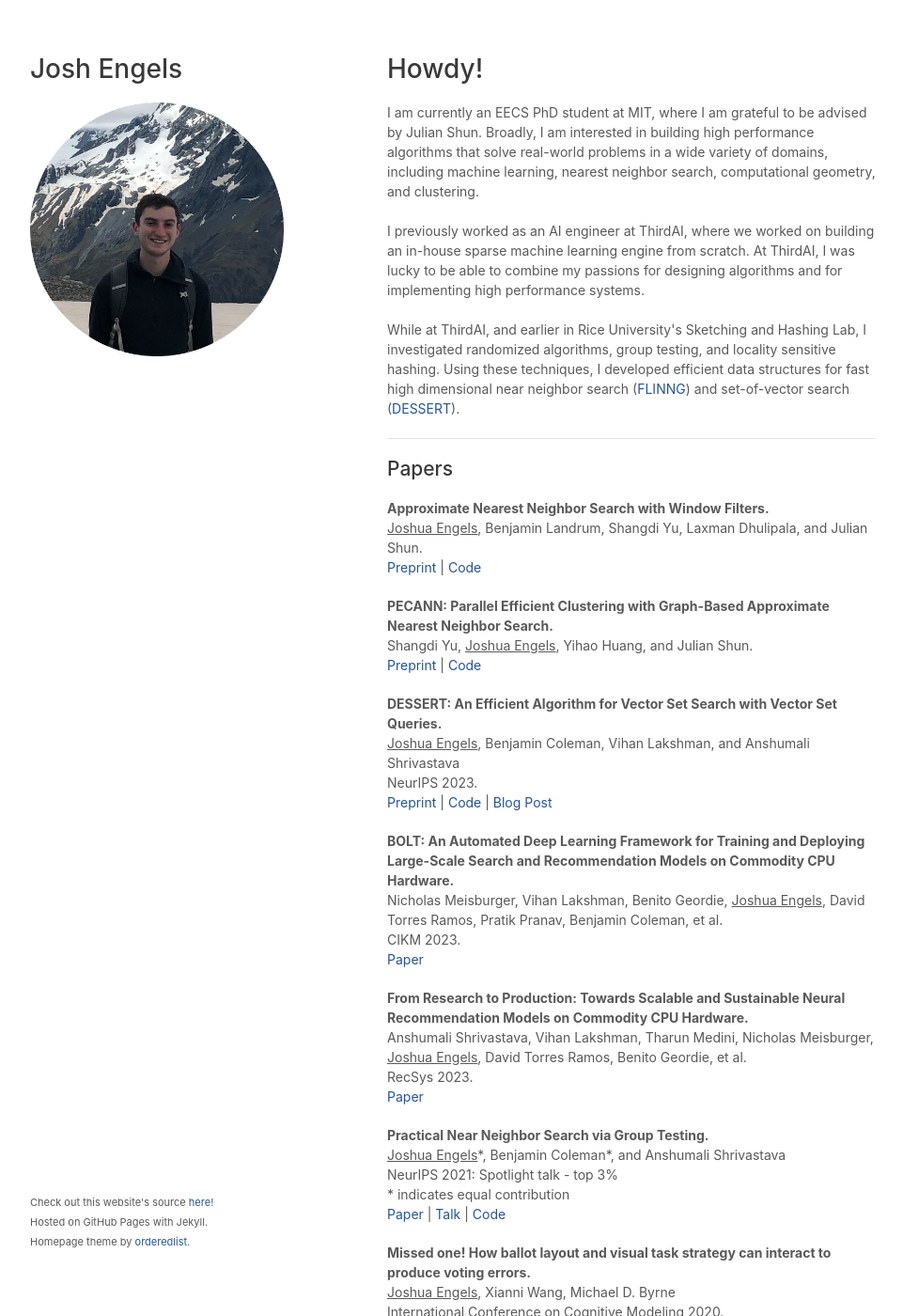
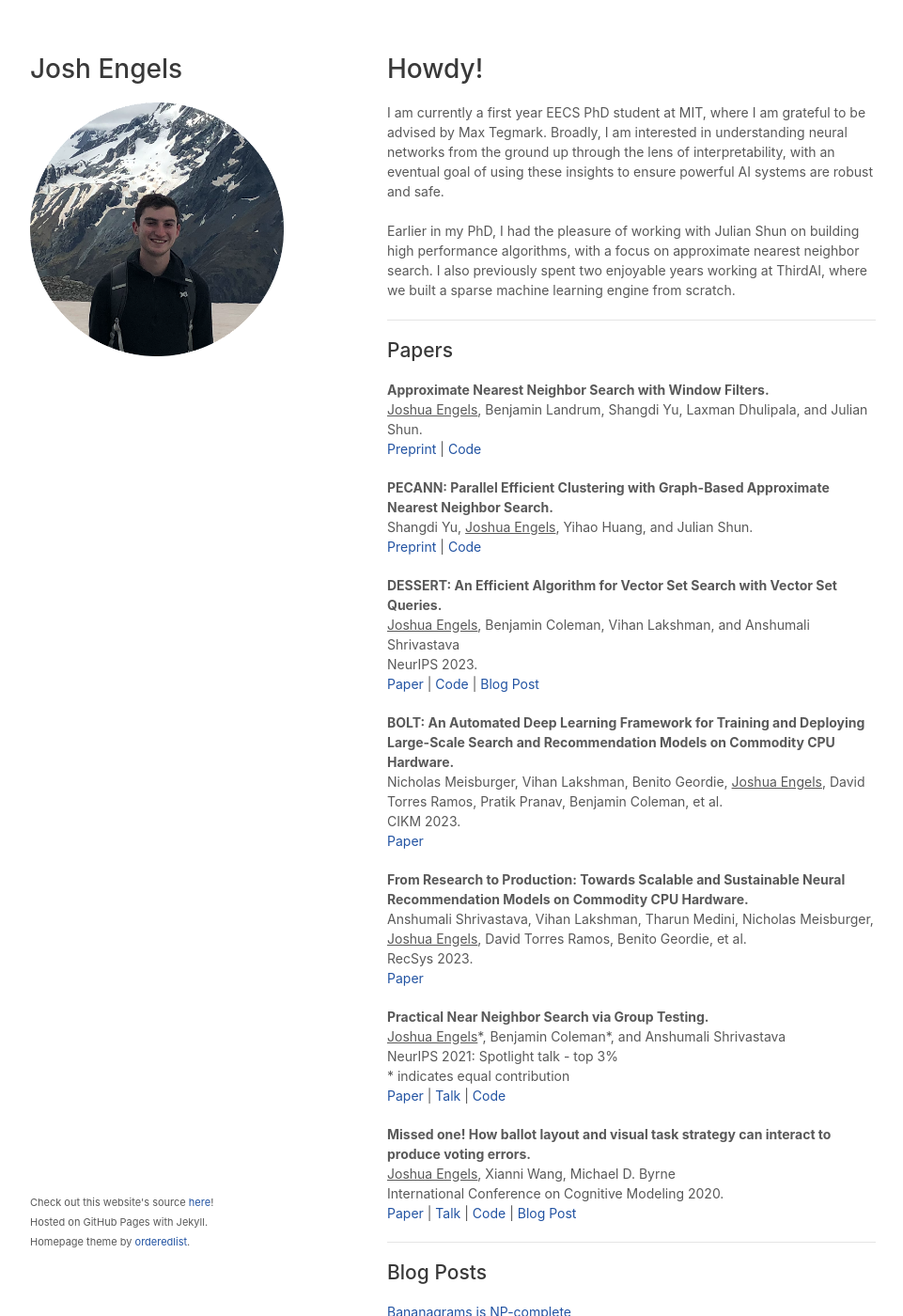
Before and after one commit to subhashk01/subhash-other-website, a Jekyll site: the page built from index.html, in a window 1280 px wide and 1400 px high. Shown: the whole window at 94% size, without its empty margins (158-1119 px from the left). Built offline with Jekyll 4.4.1, drawn with Linux system fonts in a browser that asks for light colours; a style sheet for code colours, icons or effects is not loaded.

Commit message:
Interp update!

```diff
--- a/index.html
+++ b/index.html
@@ -49,27 +49,17 @@
     <section>
       <h1>Howdy!</h1>
 
-      I am currently an EECS PhD student at MIT, where I am grateful to be advised by
-      Julian Shun. Broadly, I am interested in building high performance algorithms that
-      solve real-world problems in a wide variety of domains, including machine learning,
-      nearest neighbor search, computational geometry, and clustering.
+      I am currently a first year EECS PhD student at MIT, where I am grateful to be advised by
+      Max Tegmark. Broadly, I am interested in understanding neural networks
+      from the ground up through the lens of interpretability, with an eventual goal of using these
+      insights to ensure powerful AI systems are robust and safe.
 
       <br><br>
 
-      I previously worked as an AI engineer at ThirdAI, where we worked on building an
-      in-house sparse machine learning engine from scratch. At ThirdAI, I was
-      lucky to be able to combine my passions for designing algorithms and
-      for implementing high performance systems.
-
-      <br><br>
-
-      While at ThirdAI, and earlier in Rice University's Sketching and Hashing
-      Lab, I investigated randomized algorithms, group testing, and
-      locality sensitive hashing. Using these techniques, I developed efficient data
-      structures for fast high dimensional near neighbor search
-      (<a href="https://proceedings.neurips.cc/paper/2021/file/5248e5118c84beea359b6ea385393661-Paper.pdf">FLINNG</a>)
-      and set-of-vector search
-      (<a href="https://arxiv.org/pdf/2210.15748.pdf">DESSERT</a>).
+      Earlier in my PhD, I had the pleasure of working with Julian Shun on building high
+      performance algorithms, with a focus on approximate nearest neighbor search.
+      I also previously spent two enjoyable years working at ThirdAI, where we built a
+      sparse machine learning engine from scratch.
 
       <br>
       <br>
@@ -96,7 +86,7 @@
         <b>DESSERT: An Efficient Algorithm for Vector Set Search with Vector Set Queries.</b> <br>
         <u>Joshua Engels</u>, Benjamin Coleman,  Vihan Lakshman, and Anshumali Shrivastava<br>
         NeurIPS 2023.<br>
-        <a href="https://arxiv.org/pdf/2210.15748.pdf">Preprint</a> |
+        <a href="https://proceedings.neurips.cc/paper_files/paper/2023/file/d6cc45de2e2dea14b96c1eba88fd8ef7-Paper-Conference.pdf">Paper</a> |
         <a href="https://github.com/ThirdAIResearch/Dessert">Code</a> |
         <a href="dessert">Blog Post</a>
       </p>
```
